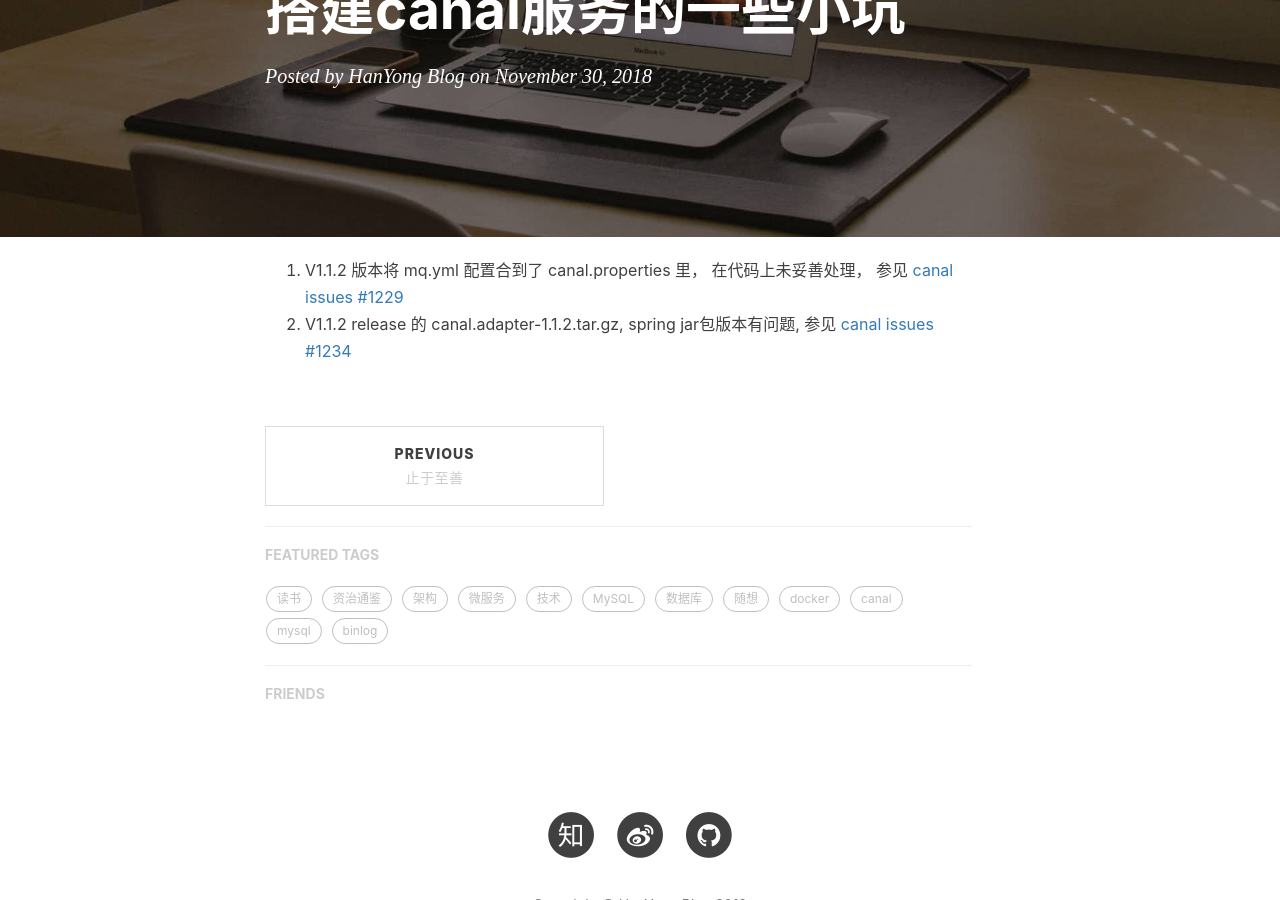
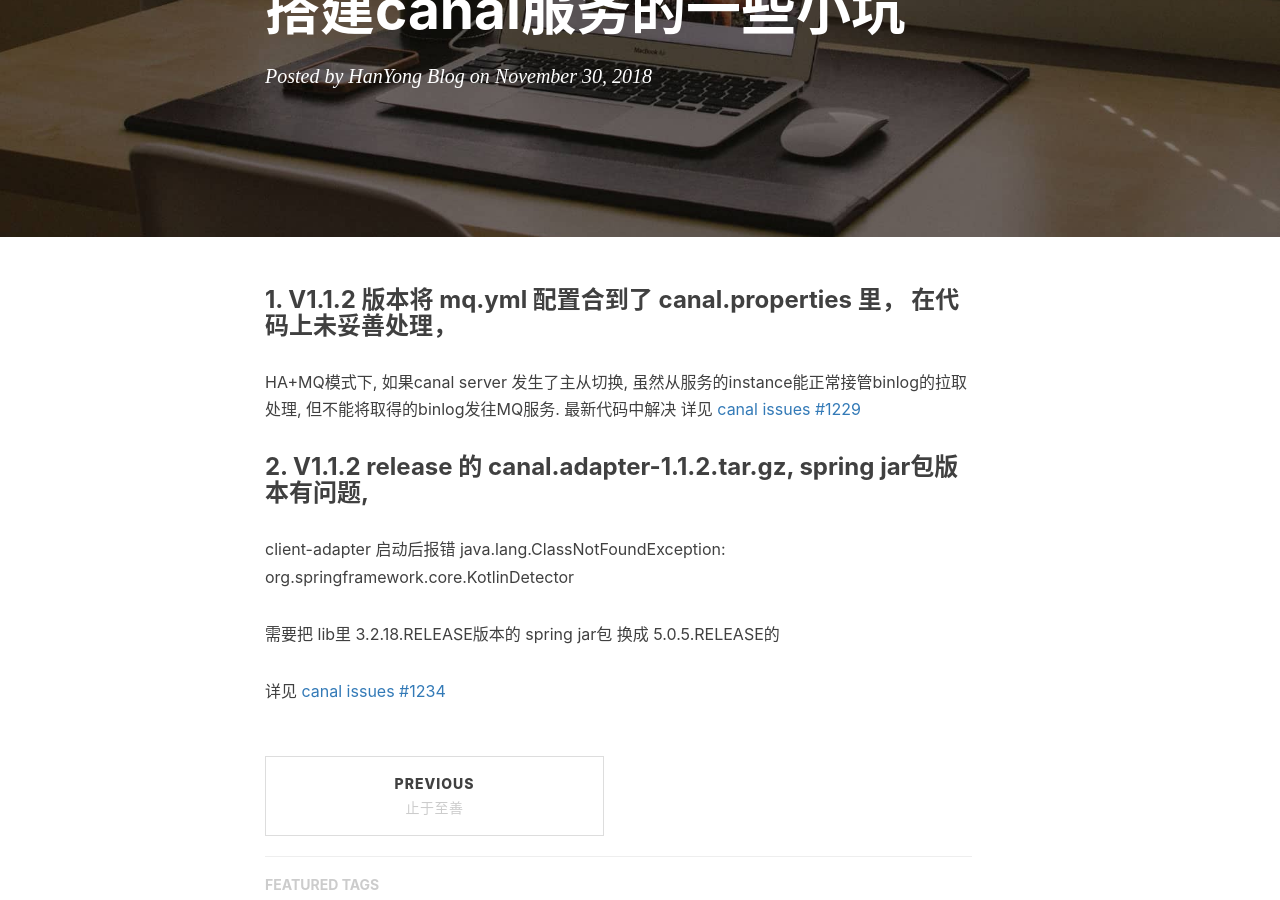
Before and after one commit to ihanyong/ihanyong.github.io, a Jekyll site: the page built from _posts/tech/2018-11-30-搭建canal服务的一些小坑.md, in a window 1280 px wide and 900 px high, scrolled down 220 px. Built offline with Jekyll 4.4.1, drawn with Linux system fonts in a browser that asks for light colours; nearby versions of some CDN libraries; comment, search, counter and statistics services are not loaded.

Commit message:
Update 2018-11-30-搭建canal服务的一些小坑.md

```diff
--- a/_posts/tech/2018-11-30-搭建canal服务的一些小坑.md
+++ b/_posts/tech/2018-11-30-搭建canal服务的一些小坑.md
@@ -11,5 +11,18 @@ tags:
 ---
 
 
-1. V1.1.2 版本将 mq.yml 配置合到了 canal.properties 里， 在代码上未妥善处理， 参见 [canal issues #1229](https://github.com/alibaba/canal/issues/1229)
-2. V1.1.2 release 的 canal.adapter-1.1.2.tar.gz,  spring jar包版本有问题, 参见 [canal issues #1234](https://github.com/alibaba/canal/issues/1234)
+### 1. V1.1.2 版本将 mq.yml 配置合到了 canal.properties 里， 在代码上未妥善处理，
+
+HA+MQ模式下, 如果canal server 发生了主从切换,  虽然从服务的instance能正常接管binlog的拉取处理, 但不能将取得的binlog发往MQ服务.
+最新代码中解决
+详见 [canal issues #1229](https://github.com/alibaba/canal/issues/1229)
+
+
+
+### 2. V1.1.2 release 的 canal.adapter-1.1.2.tar.gz,  spring jar包版本有问题,
+
+client-adapter 启动后报错 java.lang.ClassNotFoundException: org.springframework.core.KotlinDetector
+
+需要把 lib里 3.2.18.RELEASE版本的 spring jar包 换成 5.0.5.RELEASE的
+
+详见 [canal issues #1234](https://github.com/alibaba/canal/issues/1234)
```
